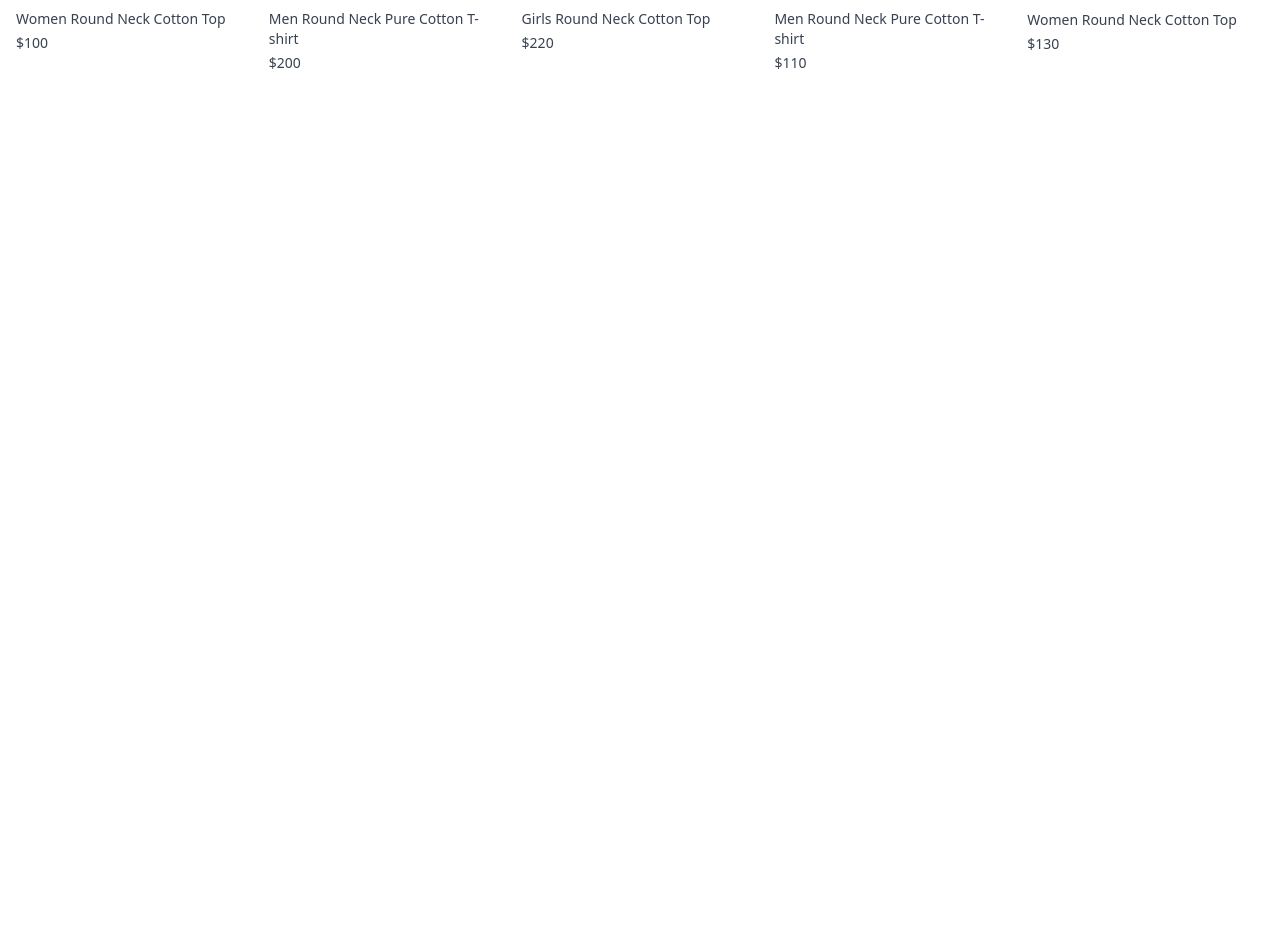
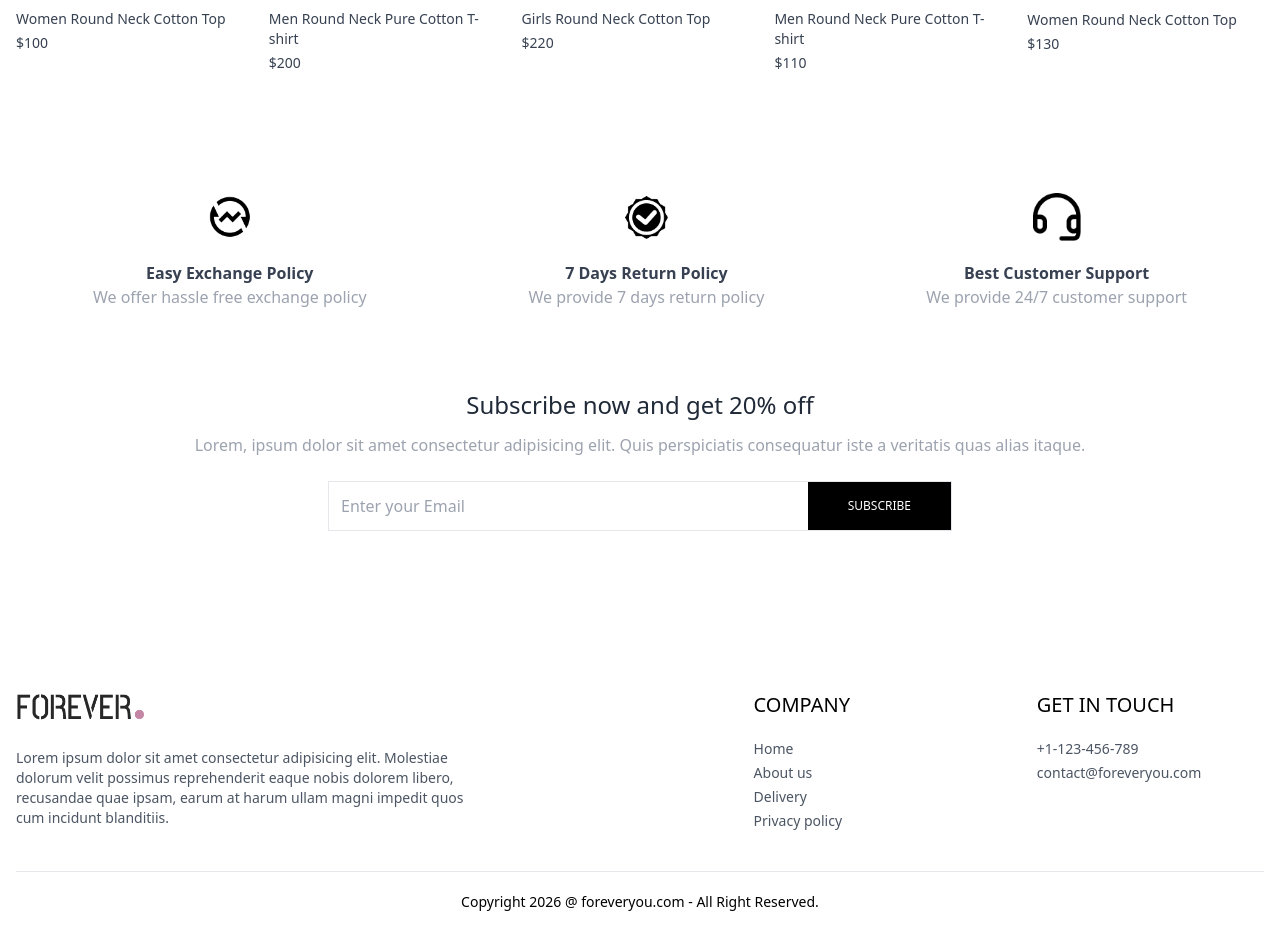
Before and after one commit to Umar-Farooq-Afridi/ECommerce-Project, a React (Vite) app in the folder frontend/: page / in a window 1280 px wide. Shown: the part 1836-2768 px from the top of the page. Before the commit the page ends 1949 px from the top, so only its background shows below. Built offline with nearby package versions, Linux system fonts and the light colour scheme.

Commit message:
Create Home page ui for ECommerce project

```diff
--- a/frontend/src/App.jsx
+++ b/frontend/src/App.jsx
@@ -10,6 +10,7 @@
 import Login from "./pages/Login";
 
 import Navbar from "./components/Navbar";
+import Footer from "./components/Footer";
 
 function App() {
   return (
@@ -28,6 +29,8 @@
 
         <Route path="/login" element={<Login />} />
       </Routes>
+
+      <Footer />
     </div>
   );
 }
--- /dev/null
+++ b/frontend/src/components/Footer.jsx
@@ -0,0 +1,45 @@
+import { assets } from "../assets/assets";
+
+const Footer = () => {
+  return (
+    <div>
+      <div className="flex flex-col sm:grid grid-cols-[3fr_1fr_1fr] gap-14 my-10 mt-40 text-sm">
+        <div>
+          <img src={assets.logo} className="mb-5 w-32" alt="" />
+          <p className="w-full md:w-2/3 text-gray-600">
+            Lorem ipsum dolor sit amet consectetur adipisicing elit. Molestiae
+            dolorum velit possimus reprehenderit eaque nobis dolorem libero,
+            recusandae quae ipsam, earum at harum ullam magni impedit quos cum
+            incidunt blanditiis.
+          </p>
+        </div>
+
+        <div>
+          <p className="text-xl font-medium mb-5">COMPANY</p>
+          <ul className="flex flex-col gap-1 text-gray-600">
+            <li>Home</li>
+            <li>About us</li>
+            <li>Delivery</li>
+            <li>Privacy policy</li>
+          </ul>
+        </div>
+
+        <div>
+          <p className="text-xl font-medium mb-5">GET IN TOUCH</p>
+          <ul className="flex flex-col gap-1 text-gray-600">
+            <li>+1-123-456-789</li>
+            <li>contact@foreveryou.com</li>
+          </ul>
+        </div>
+      </div>
+      <div>
+        <hr />
+        <p className="py-5 text-sm text-center">
+          Copyright 2026 @ foreveryou.com - All Right Reserved.
+        </p>
+      </div>
+    </div>
+  );
+};
+
+export default Footer;
--- /dev/null
+++ b/frontend/src/components/NewsletterBox.jsx
@@ -0,0 +1,36 @@
+const NewsletterBox = () => {
+  function onSubmitHandler(event) {
+    event.preventDefault();
+  }
+  return (
+    <div className="text-center">
+      <p className="text-2xl font-medium text-gray-800">
+        Subscribe now and get 20% off
+      </p>
+      <p className="text-gray-400 mt-3">
+        Lorem, ipsum dolor sit amet consectetur adipisicing elit. Quis
+        perspiciatis consequatur iste a veritatis quas alias itaque.
+      </p>
+
+      <form
+        onSubmit={onSubmitHandler}
+        className="w-full sm:w-1/2 flex items-center gap-3 mx-auto my-6 border pl-3"
+      >
+        <input
+          className="w-full sm:flex-1 outline-none"
+          type="email"
+          placeholder="Enter your Email"
+          required
+        />
+        <button
+          className="bg-black text-white text-xs px-10 py-4"
+          type="submit"
+        >
+          SUBSCRIBE
+        </button>
+      </form>
+    </div>
+  );
+};
+
+export default NewsletterBox;
--- /dev/null
+++ b/frontend/src/components/OurPolicy.jsx
@@ -0,0 +1,30 @@
+import { assets } from "../assets/assets";
+
+const OurPolicy = () => {
+  return (
+    <div
+      className="flex flex-col sm:flex-row justify-around gap-12 sm:gap-2
+        text-center py-20 text-xs sm:text-sm md:text-base text-gray-700"
+    >
+      <div>
+        <img src={assets.exchange_icon} className="w-12 m-auto mb-5" alt="" />
+        <p className="font-semibold">Easy Exchange Policy</p>
+        <p className="text-gray-400">We offer hassle free exchange policy</p>
+      </div>
+
+      <div>
+        <img src={assets.quality_icon} className="w-12 m-auto mb-5" alt="" />
+        <p className="font-semibold">7 Days Return Policy</p>
+        <p className="text-gray-400">We provide 7 days return policy</p>
+      </div>
+
+      <div>
+        <img src={assets.support_img} className="w-12 m-auto mb-5" alt="" />
+        <p className="font-semibold">Best Customer Support</p>
+        <p className="text-gray-400">We provide 24/7 customer support</p>
+      </div>
+    </div>
+  );
+};
+
+export default OurPolicy;
--- a/frontend/src/pages/Home.jsx
+++ b/frontend/src/pages/Home.jsx
@@ -1,6 +1,8 @@
 import BestSeller from "../components/BestSeller";
 import Hero from "../components/Hero";
 import LatestCollection from "../components/LatestCollection";
+import NewsletterBox from "../components/NewsletterBox";
+import OurPolicy from "../components/OurPolicy";
 
 const Home = () => {
   return (
@@ -9,6 +11,9 @@
 
       <LatestCollection />
       <BestSeller />
+      <OurPolicy />
+
+      <NewsletterBox />
     </div>
   );
 };
```
